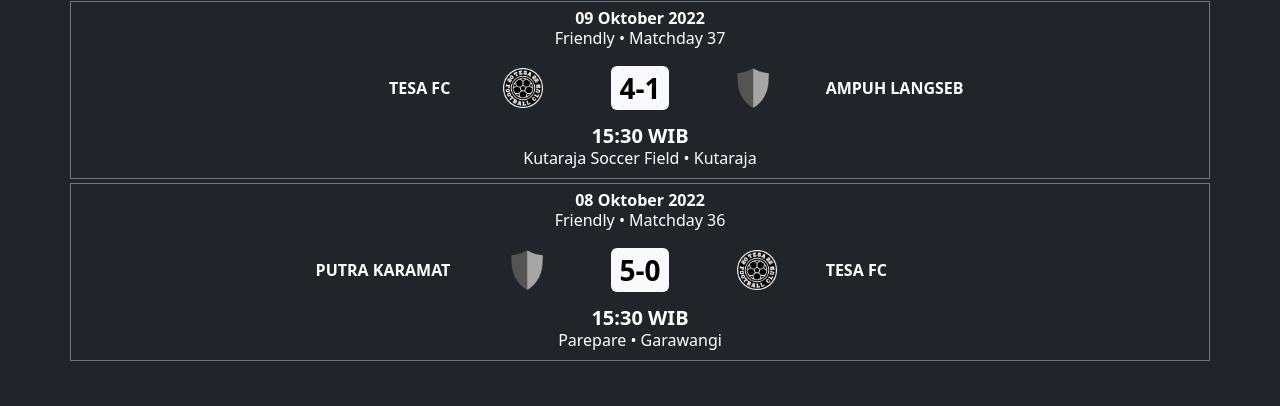
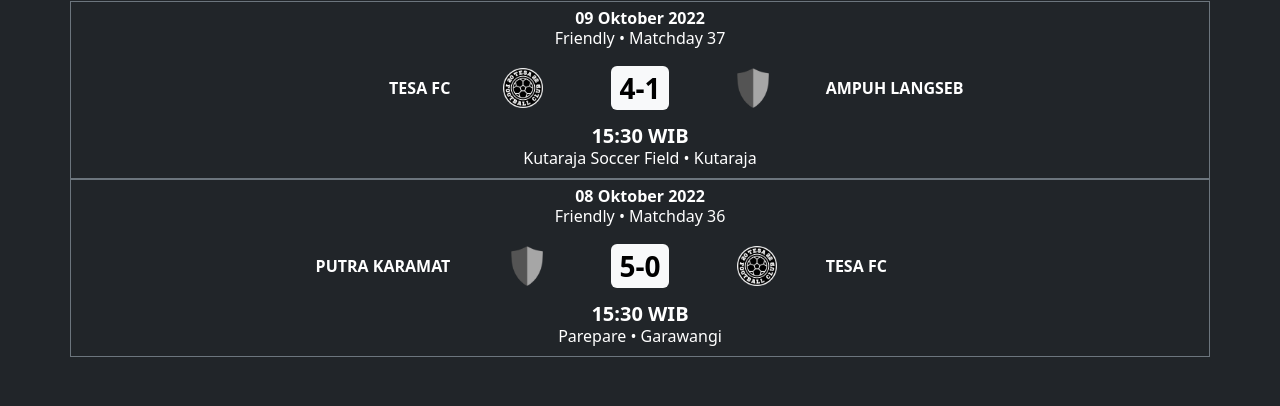
Before and after one commit to tesafc/tesafc.github.io, a Jekyll site: the page built from matches.html, in a window 1280 px wide. Shown: the part 652-1058 px from the top of the page. Built offline with Jekyll 4.4.1, drawn with Linux system fonts in a browser that asks for light colours.

Commit message:
Update matches.html

```diff
--- a/matches.html
+++ b/matches.html
@@ -10,7 +10,7 @@ title: matches
     <div class="row row-cols-1 g-0">
       {% for match in schedules %}
       <div class="col">
-        <div class="card text-bg-dark border-secondary rounded-0 px-0">
+        <div class="card text-bg-dark border-secondary border-bottom rounded-0 px-0">
           <div class="card-header bg-transparent border-0">
             <p class="card-text text-center text-capitalize fw-bolder mb-0 lh-1">{{ match.time }}</p>
             <p class="card-text text-center text-capitalize text-uppercase mb-0">{{ match.competition }} • {{ match.matchday }}</p>
@@ -47,10 +47,10 @@ title: matches
   <div class="container px-0">
     {% assign results = site.matches | where: "status", "match result" %}
     <h1 class="mt-5 px-2 text-uppercase fw-bolder">match results</h1>
-    <div class="row row-cols-1 g-1">
+    <div class="row row-cols-1 g-0">
       {% for match in results reversed %}
       <div class="col">
-        <div class="card text-bg-dark border-secondary rounded-0 px-0">
+        <div class="card text-bg-dark border-secondary border-bottom rounded-0 px-0">
           <div class="card-header bg-transparent border-0">
             <p class="card-text text-center text-capitalize fw-bolder mb-0 lh-1">{{ match.time }}</p>
             <p class="card-text text-center text-capitalize text-uppercase mb-0">{{ match.competition }} • {{ match.matchday }}</p>
```
